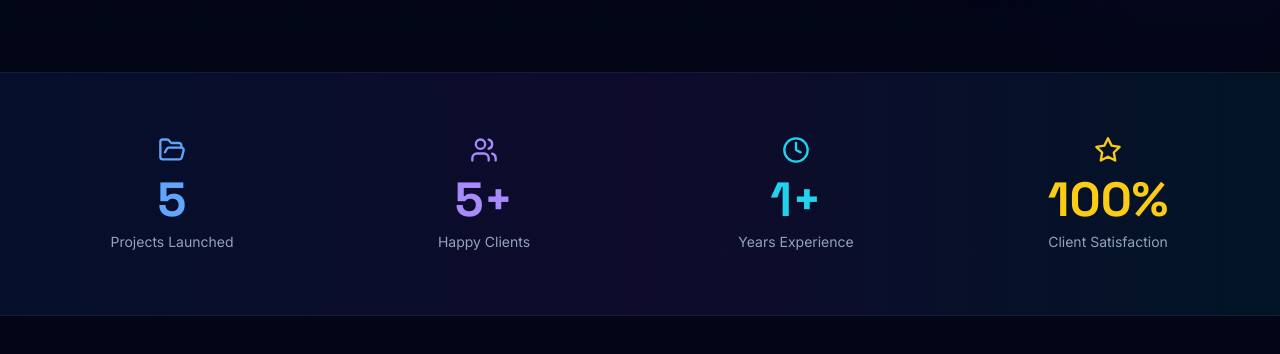
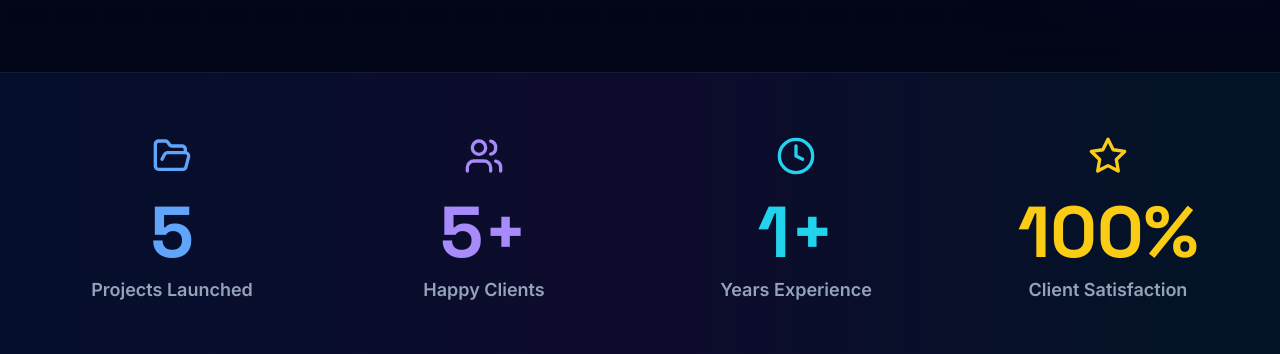
Before and after one commit to yovialtechnology20-a11y/yovial_company_website, a React (Vite) app: page / in a window 1280 px wide. Shown: the part 1020-1374 px from the top of the page. Built offline with nearby package versions, Linux system fonts and the light colour scheme; no server answers; the database is empty.

Commit message:
Update Stats.tsx

```diff
--- a/src/components/Stats.tsx
+++ b/src/components/Stats.tsx
@@ -40,7 +40,7 @@ function CountUp({ target, suffix }: { target: number; suffix: string }) {
   }, [target]);
 
   return (
-    <div ref={ref} className="font-display font-bold text-4xl lg:text-5xl">
+    <div ref={ref} className="font-display font-bold text-5xl lg:text-7xl">
       {count}{suffix}
     </div>
   );
@@ -63,13 +63,13 @@ export default function Stats() {
               transition={{ duration: 0.5, delay: i * 0.1 }}
               className="text-center"
             >
-              <div className={`flex justify-center mb-3 ${stat.color}`}>
-                <stat.icon size={28} />
+              <div className={`flex justify-center mb-5 ${stat.color}`}>
+                <stat.icon size={40} />
               </div>
               <div className={stat.color}>
                 <CountUp target={stat.value} suffix={stat.suffix} />
               </div>
-              <div className="text-dark-400 text-sm mt-2">{stat.label}</div>
+              <div className="text-dark-400 text-lg font-semibold mt-2">{stat.label}</div>
             </motion.div>
           ))}
         </div>
```
